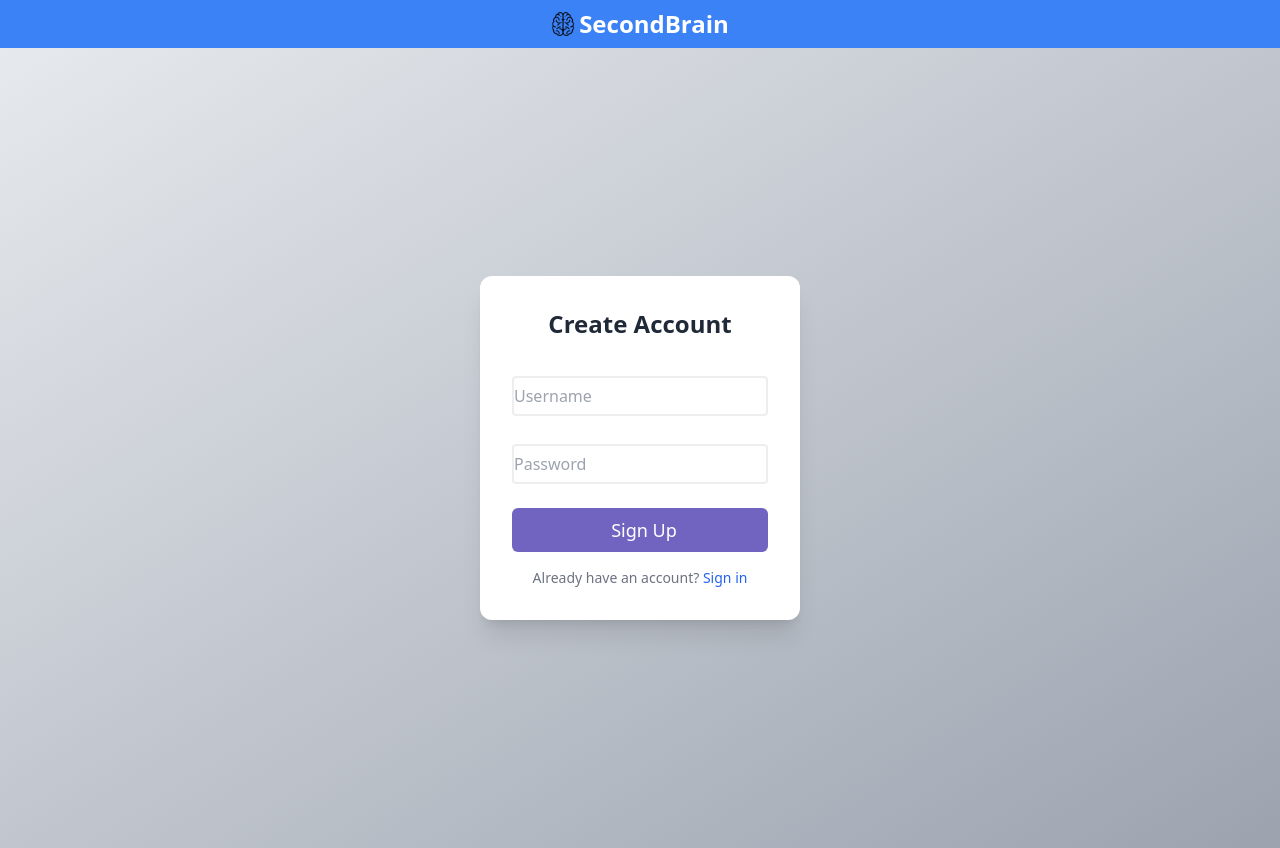
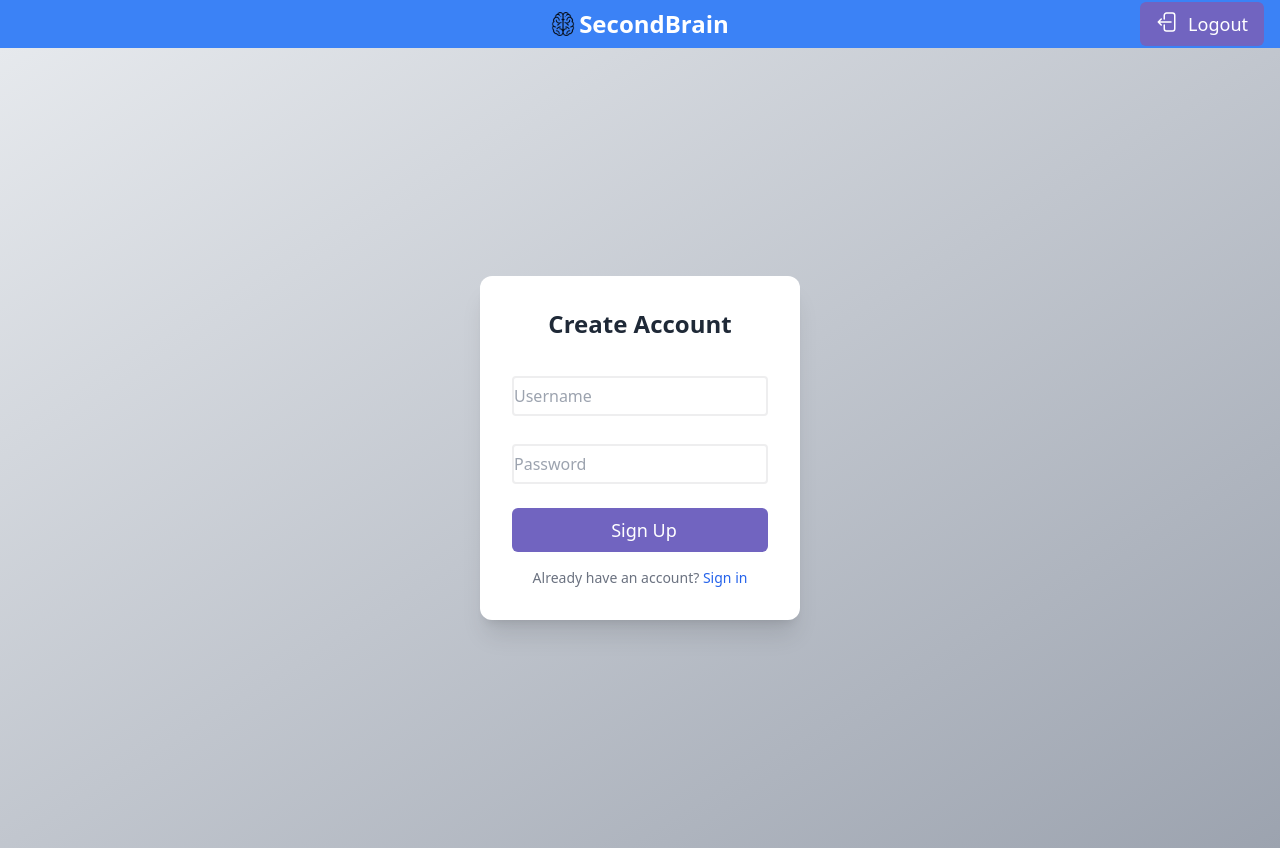
Before and after one commit to sachin904/Second-Brain-App, a React (Vite) app in the folder Second-Brain-FE/: page /secondBrain in a window 1280 px wide. Built offline with nearby package versions, Linux system fonts and the light colour scheme; sample sign-in values are in the browser's storage.

Commit message:
added logout button

```diff
--- a/Second-Brain-FE/src/components/Header.tsx
+++ b/Second-Brain-FE/src/components/Header.tsx
@@ -1,5 +1,14 @@
+import { useNavigate } from "react-router-dom";
 import imgsrc from "../icons/brain.png"
+import { Button } from "./Button";
+import { LogoutIcon } from "../icons/LogoutIcon";
 export function Header(){
+const navigate=useNavigate();
+  const token = localStorage.getItem("token");
+   const handleLogout = () => {
+    localStorage.removeItem("token");
+      navigate("/secondBrain/signin"); // or use navigation if using React Router
+  };
    return<>
      <div id="header" className="w-screen h-12 bg-blue-500 flex justify-center items-center">
 <div className="flex items-center gap-1">
@@ -10,6 +19,18 @@ export function Header(){
     <p className="text-white">Second</p>
     <p className="text-white">Brain</p>
   </div>
+
+      {token && token !== "undefined" && (
+        <div className="absolute right-4">
+        <Button
+          variant="primary"
+
+          text="Logout"
+          onClick={handleLogout}
+          startIcon={<LogoutIcon/>}
+        />
+        </div>
+           )}
 </div>
 
 
--- /dev/null
+++ b/Second-Brain-FE/src/icons/LogoutIcon.tsx
@@ -0,0 +1,11 @@
+export function LogoutIcon(){
+    return<>
+ <svg xmlns="http://www.w3.org/2000/svg" fill="none" viewBox="0 0 24 24" stroke-width="1.5" stroke="currentColor" className="size-6">
+  <path stroke-linecap="round" stroke-linejoin="round" d="M8.25 9V5.25A2.25 2.25 0 0 1 10.5 3h6a2.25 2.25 0 0 1 2.25 2.25v13.5A2.25 2.25 0 0 1 16.5 21h-6a2.25 2.25 0 0 1-2.25-2.25V15m-3 0-3-3m0 0 3-3m-3 3H15" />
+</svg>
+
+
+
+    </>
+
+    }
```
